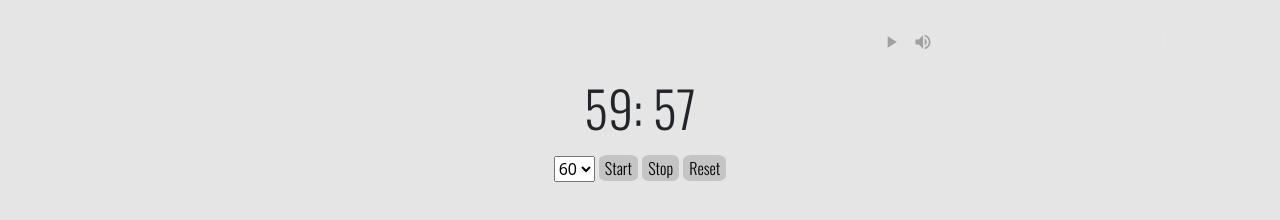
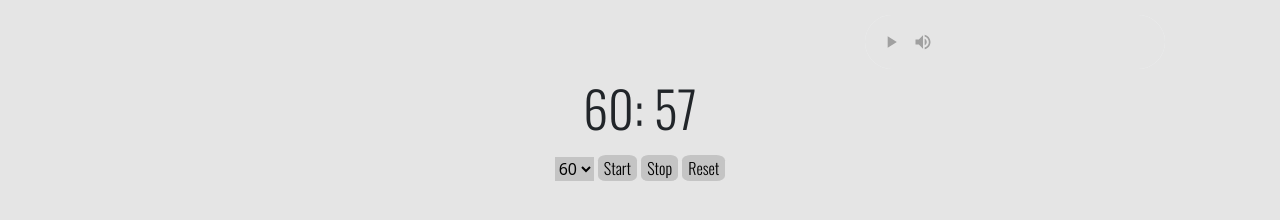
Before and after one commit to CarlosArro2001/FocusPod, a plain HTML site: page index.html in a window 1280 px wide. Both pictures are taken after a click on the button "Start". Shown: the part 278-498 px from the top of the page. Drawn offline with nearby package versions, Linux system fonts and the light colour scheme; a web font is replaced by a local one.

Commit message:
Fixed  #start.click(function()) & startTimer() in script.js

```diff
--- a/script.js
+++ b/script.js
@@ -54,9 +54,11 @@ function newElement() {
 
 /* Starting of timer */
 var min_el = document.getElementById('mins');
-var mins = parseInt(document.getElementById('time').value);
+var mins = 0;
 var seconds =59;
 $('#start').click(function(){
+      min_el.innerHTML = document.getElementById("time").value + ":";
+      mins = parseInt(document.getElementById("time").value);
       startTimer();
 });
 
@@ -72,7 +74,6 @@ $('#reset').click(function(){
 });
 
 function startTimer(){
-  min_el.innerHTML = (parseInt(document.getElementById('time').value)-1)+":";
   timex = setTimeout(function(){
       seconds--;
     if(seconds < 0){
--- a/style.css
+++ b/style.css
@@ -77,6 +77,12 @@ html,body{
         border: none;
     }
 
+    #time{
+        background-color: #C4C4C4;
+        border:none;
+        font-style: bold;
+    }
+
     #start:hover, #stop:hover , #reset:hover{
         background-color: white;
     }
```
